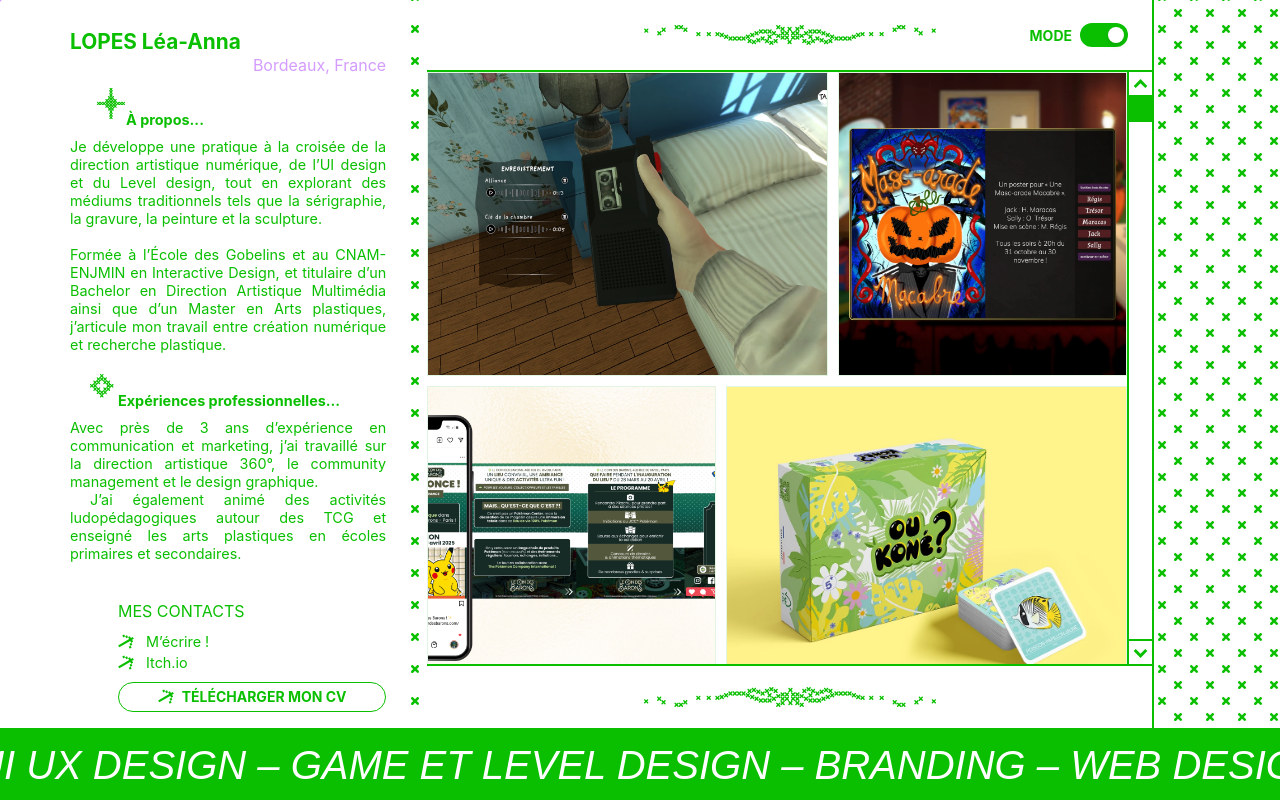
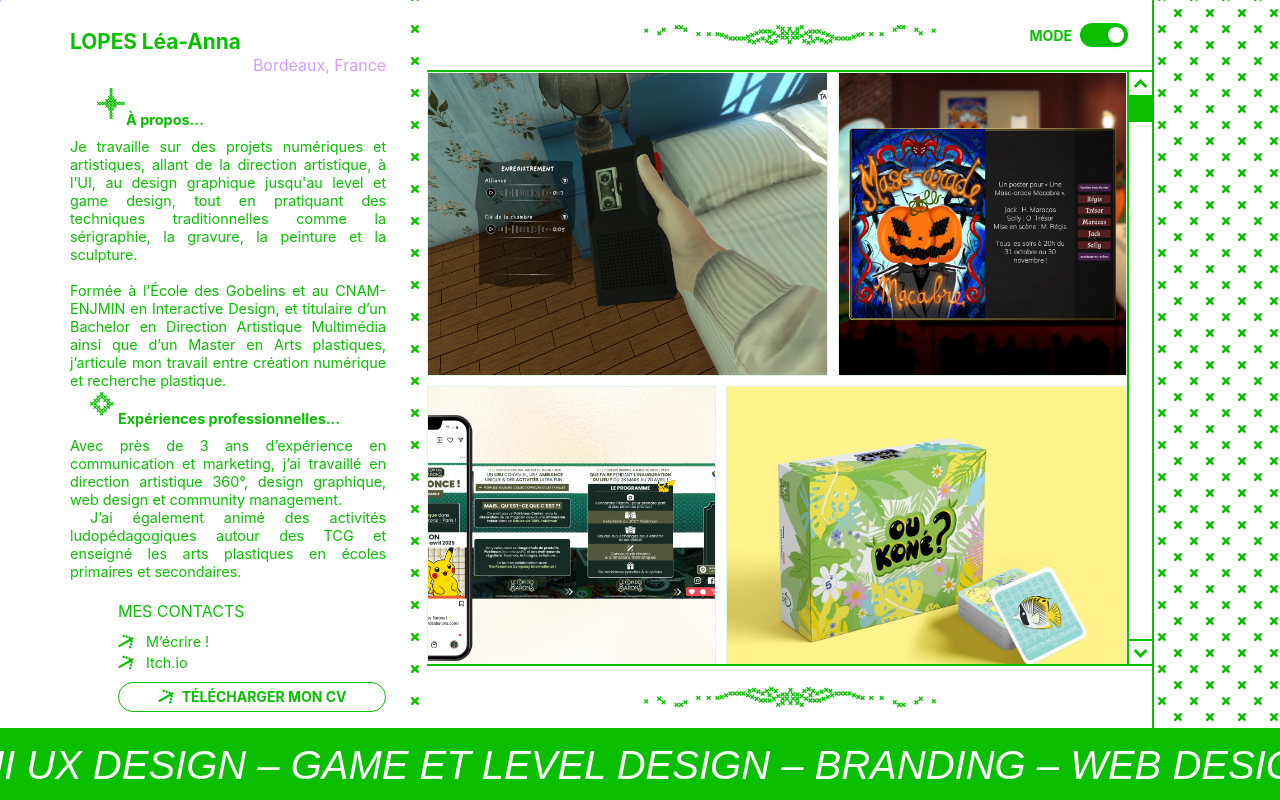
Before and after one commit to Pindmie/Book-2026, a React (Vite) app: page / in a window 1280 px wide. Built offline with nearby package versions, Linux system fonts and the light colour scheme; the HTML template or start-up script is replaced by a standard one.

Commit message:
Texte
Modifications et ajustements des textes. Taille des tags augmentés.

```diff
--- a/src/data/projectsData.js
+++ b/src/data/projectsData.js
@@ -9,10 +9,10 @@ export const projects = [
     id: "1",
     title: "Note To Myself",
     subtitle: "Jeu vidéo, 1er prix Daniel Sabatier, 2025",
-    description: "Note To Myself est un projet de fin d’études réalisé en groupe. C'est un jeu d’exploration narratif à la 1ère personne dans lequel on incarne Paule, ancienne compositrice atteinte de démence sénile, qui voit sa mémoire se fragmenter au sein de son appartement. En interagissant avec les objets du quotidien, le joueur déclenche des souvenirs altérés prenant la forme d’énigmes à recomposer, tandis que l’espace lui-même devient instable et matérialise sa désorientation. \n Au cœur du gameplay, le dictaphone agit comme un ancrage dans une réalité mouvante : il permet d’enregistrer des objets, de conserver des indices sonores et de structurer la progression. Les souvenirs reconstitués nourrissent un tableau de bord évolutif, soutenant une enquête intime autour d’une silhouette mystérieuse. \n Le jeu explore ainsi l’identité, la résilience et la perte de mémoire à travers la fragilité d’un esprit qui vacille. La 9ᵉ édition du prix Daniel Sabatier a récompensé l’excellence artistique, l’originalité et l’innovation des projets et nous avons eu l’honneur de remporter le 1er prix.",
+    description: "Note To Myself est un jeu d’exploration narratif à la 1ère personne dans lequel on incarne Paule, une ancienne compositrice atteinte de démence sénile. Ce jeu se passe dans un espace clos, son appartement, qui devient le reflet de sa mémoire fragmentée. Il a été réalisé dans le cadre d’un projet de fin d’études en groupe, et il explore des thématiques liées à la résilience et à la perte de mémoire. \n En interagissant avec les objets du quotidien, le joueur déclenche des souvenirs altérés sous forme d’énigmes à recomposer. Le dictaphone est l’élément central du gameplay, il permet d’ancrer la réalité et ainsi de reconstruire la mémoire de Paule. Ainsi, le gameplay déroule une enquête intime autour d’une présence mystérieuse. \n Ce projet a été récompensé par le 1er prix de la 9ᵉ édition du prix Daniel Sabatier pour son excellence artistique et son innovation.",
 
     // Liste des étiquettes (tags) affichées en bas à gauche
-    tags: ["Direction Artistique", "UI/UX", "Level Design","Producer","Motion Design"],
+    tags: ["Direction Artistique", "UI / UX", "Level Design","Producer","Motion Design", "Illustration"],
 
     // Liens externes
     links: [
@@ -65,10 +65,10 @@ export const projects = [
     id: "8",
     title: "Une Masc-Arade Macabre",
     subtitle: "Jeu vidéo, 2026",
-    description: "Une Masc-Arade Macabre est un jeu d’enquête en point-and-click. /n « Alors que la pièce Une Masc-Arade Macabre se joue ce soir, un drame survient. Saurez-vous percer le mystère qui l’entoure ? » /n Plongé au cœur d’un meurtre énigmatique, vous incarnez l’enquêteur chargé de reconstituer la scène et de découvrir ce qui s’est réellement passé cette soirée-là. /n Explorez la scène de crime, analysez chaque indice et cliquez sur les objets pour avancer dans votre enquête. Reconstituez votre rapport grâce à un système de drag-and-drop et finalisez-le entièrement pour conclure l’enquête !",
+    description: "Une Masc-Arade Macabre est un jeu d’enquête point-and-click. « Alors que la pièce Une Masc-Arade Macabre se joue ce soir, un drame survient. Saurez-vous percer le mystère qui l’entoure ? » Plongé au cœur d’un meurtre énigmatique, vous incarnez l’enquêteur chargé de reconstituer la scène et de découvrir ce qui s’est réellement passé cette soirée-là. \n Ce projet a été réalisé en duo, avec FFenril. \n Le gameplay tourne autour d’un système d’exploration de la scène de crime, où chaque indice, objet cliquable vous apporte des informations, dans lesquelles nous pouvons récupérer des mots pour avancer notre enquête. \n Avec ces mots, vous devez reconstituer votre rapport de police grâce à un système de drag-and-drop. Le but du jeu est de le finaliser entièrement pour lever le voile sur cette enquête.",
 
     // Liste des étiquettes (tags) affichées en bas à gauche
-    tags: ["Illustration", "UI/UX"],
+    tags: ["UI / UX", "Illustration"],
 
     // Liens externes
     links: [
@@ -119,7 +119,7 @@ export const projects = [
     id: "9",
     title: "Le Coin des Barons",
     subtitle: "Communication visuelle, design graphique et direction artistique, 2024-2026",
-    description: "Pendant deux ans, j’ai contribué à la communication du Coin des Barons en concevant différents supports visuels pour les boutiques, le merchandising et les événements. J’ai participé à l’évolution de l’identité graphique de la marque et créé des contenus digitaux pour les réseaux sociaux. \n Ce travail s’est accompagné d’échanges réguliers avec les équipes boutiques afin de développer des supports adaptés aux besoins marketing et à l’animation de la communauté. \n J’ai conçu sur Figma un système de templates pour les réseaux sociaux, pensé pour être facilement déclinable et utilisé par les équipes. Ces supports sont encore utilisés aujourd’hui dans la communication de la marque. ",
+    description: "Pendant 2 ans, j’ai participé activement à la communication du Coin des Barons, en tant que Chargée de Communication 360°. \n J’ai participé à l’évolution de l’identité graphique de la marque et créé des contenus digitaux pour les réseaux sociaux. \n J’ai conçu différents supports visuels et print pour les boutiques, le merchandising et les événements. \n Ancrée dans une petite équipe, nous étions en échanges directs avec les responsables de boutiques afin de développer des supports efficaces et adaptés aux besoins marketing et à l’animation de chaque communauté. \n \n J’ai conçu sur Figma un design system pour les réseaux sociaux, pensé pour être facilement déclinable et utilisé encore aujourd’hui par les nouvelles équipes.",
 
     // Liste des étiquettes (tags) affichées en bas à gauche
     tags: ["Design graphique", "Communication", "Direction artistique", "Community management", "Print", "Merchandising", "Event","Illustration"],
@@ -186,10 +186,10 @@ export const projects = [
     id: "2",
     title: "Ou koné ?",
     subtitle: "Jeu de société, 2024",
-    description: "Ou Koné ? est mon projet de fin d’étude en direction artistique : la création complète d’une marque de jeu de société éducatif dédiée à la faune de l’île de La Réunion. Il mêle des univers qui me tiennent à cœur, illustration et engagement pédagogique, avec pour ambition de sensibiliser les plus jeunes à la biodiversité locale à travers le jeu. \n Ce projet constitue un développement de marque à 360°, construit à partir d’une analyse stratégique approfondie, puis de la conception d’une direction artistique complète, dans une logique de marque prête à être commercialisée. Une charte graphique complète ainsi qu’un dossier de synthèse regroupant l’ensemble de la stratégie ont été réalisés. \n Le jeu comprend 30 animaux répartis en trois catégories (eau, terre, air), illustrés dans un style semi-réaliste et kawaii, évoluant dans un univers végétal inspiré de la flore luxuriante réunionnaise. Ses mécaniques de jeu sont inspirées du principe du Qui est-ce ? : une approche simple de déduction qui permet aux enfants d’apprendre tout en s’amusant.",
+    description: "Ou Koné ? est mon projet de fin d’étude en direction artistique : la création complète d’une marque de jeu de société éducatif dédiée à la faune de l’île de La Réunion. Mêlant illustration et engagement pédagogique, il a pour ambition de sensibiliser les plus jeunes à la biodiversité locale. \n Ce projet est un développement de marque à 360°, construit à partir d’une analyse stratégique approfondie, puis de la conception d’une direction artistique et une charte graphique complète. Cela dans une logique de marque prête à être commercialisée. \n Le jeu comprend 30 animaux répartis en trois catégories (eau, terre, air), illustrés dans un style semi-réaliste et kawaii et, un univers végétal inspiré de la flore luxuriante réunionnaise. Les mécaniques de jeu reprennent celles du Qui est-ce ? : une approche simple de déduction qui permet aux enfants d’apprendre tout en s’amusant.",
 
     // Liste des étiquettes (tags) affichées en bas à gauche
-    tags: ["Direction Artistique", "Branding", "Identité Visuelle", "Illustration", "Stratégie de marque", "UX Design", "Web Design", "Packaging", "Social Media Design"],
+    tags: ["Direction Artistique", "Branding", "Identité Visuelle", "Illustration", "Stratégie de marque", "UI / UX", "Web Design", "Packaging", "Social Media Design"],
 
     // Liens externes
     links: [
@@ -237,7 +237,7 @@ export const projects = [
     title: "Le Moulin des Grainettes",
     subtitle: "Jeu vidéo, 2024",
     // \n = espace \u00A0 = alinéa
-    description: "Le Moulin des Grainettes est un jeu narratif point and click inspiré du moulin de Fosseuse, où l’exploration des lieux est au cœur de l’expérience. \n\u00A0\u00A0\u00A0\u00A0À travers une ambiance mêlant humour et fantastique, le projet met en scène Jean, un cadre parisien bloqué en pleine campagne, contraint de collaborer avec de mystérieuses Grainettes pour redonner vie à un moulin abandonné. \n\u00A0\u00A0\u00A0\u00A0 Pensé comme une aventure introspective, le jeu articule narration et mécaniques autour de la notion de choix, invitant le joueur à explorer chaque pièce, rencontrer ses habitants et questionner, au fil d’une longue nuit, le rapport au travail, aux rêves oubliés et au mode de vie moderne. \n\n\n\u00A0\u00A0\u00A0\u00A0Il s’agit d’un projet semi-professionnel réalisé dans le cadre d’une collaboration avec Aurélie, propriétaire de Robin des Moulins, un lieu aménagé pour des séminaires au vert, des formations RSE et des retraites bien-être, ainsi qu’avec la formation IDE.",
+    description: "Le Moulin des Grainettes est un jeu narratif point-and-click, inspiré du moulin de Fosseuse.  \n À travers une ambiance mêlant humour et fantastique, le jeu met en scène Jean, un cadre parisien bloqué en pleine campagne, contraint de collaborer avec de mystérieuses Grainettes pour redonner vie à un moulin abandonné. Pensé comme une aventure introspective, le jeu s’articule autour de la narration et de la notion de choix, invitant le joueur à explorer chaque pièce, rencontrer ses habitants et se questionner, le temps d’une longue nuit.  \n Ce projet semi-professionnel a été réalisé dans le cadre d’une collaboration avec Aurélie, propriétaire de Robin des Moulins, un lieu aménagé pour des séminaires au vert, des formations RSE et des retraites bien-être, ainsi qu’avec la formation IDE.",
 
     // Liste des étiquettes (tags) affichées en bas à gauche
     tags: ["Direction Artistique", "UI/UX", "Voice","Chara design"],
@@ -276,7 +276,7 @@ export const projects = [
     id: "4",
     title: "Projet en sérigraphie",
     subtitle: "Illustration et print, 2020",
-    description: "Projet Le Manchot Hardi – \n Création d’un magazine complet pour enfants, incluant histoire, bande dessinée, mini-jeux et articles scientifiques vulgarisés. L’ensemble a été imaginé, rédigé, illustré, imprimé et relié à la main en biochromie, pour offrir un objet à la fois ludique, pédagogique et artistique. \n\n\n  Projet Loup Garou – \n Redesign du jeu classique Loup Garou de Thiercelieux en biochromie, entièrement réalisé à la main. Chaque illustration et élément graphique a été repensé et stylisé, tout en respectant l’esprit du jeu original. ",
+    description: "Projet Le Manchot Hardi – \n Création d’un magazine complet pour enfants, incluant histoire, bande dessinée, mini-jeux et articles scientifiques vulgarisés. Ce projet a été imaginé, rédigé, illustré, imprimé et relié à la main en biochromie, pour offrir un objet à la fois ludique, pédagogique et artistique. \n\n\n  Projet Loup Garou – \n Redesign du jeu de société emblématique Les Loups-Garous de Thiercelieux. Entièrement réalisé à la main, en biochromie chaque illustration et élément graphique a été repensé et stylisé, tout en respectant l’esprit du jeu original. ",
 
     // Liste des étiquettes (tags) affichées en bas à gauche
     tags: ["Illustration", "Print", "Narration"],
@@ -312,7 +312,7 @@ export const projects = [
     id: "5",
     title: "Motion Design",
     subtitle: "Quelques projets, 2024",
-    description: "Ces motion designs explorent différentes techniques à travers le rythme et le mouvement. En jouant sur la vitesse, la dynamique et la synchronisation avec la musique, j’expérimente une mise en tension visuelle rythmée, portée par un travail de fond et de forme, pensé pour faire sourire. Le traitement typographique, parfois lyrique, s’accorde à la musique afin de créer des compositions immersives. ",
+    description: "Ces motion designs explorent différentes techniques à travers le rythme et le mouvement. En jouant sur la vitesse, la dynamique et la synchronisation avec la musique, j’expérimente une mise en tension de fond et de forme, pensé pour procurer le sourire. Le traitement typographique, parfois lyrique, s’accorde sur la musique afin de créer des compositions immersives. ",
 
     // Liste des étiquettes (tags) affichées en bas à gauche
     tags: ["Motion Design","Montage"],
@@ -351,7 +351,7 @@ export const projects = [
     id: "6",
     title: "Web Design",
     subtitle: "Prototypage et maquettes sur Figma, 2023-2024",
-    description: "J’ai réalisé ces projets de web design, du wireframe au prototypage sur Figma, pour répondre aux besoins clients au sein d’une agence d’influence. Ils concernaient des sites no code et WordPress, conçus en collaboration avec un développeur, avec une attention particulière portée à la hiérarchie de l’information et à la représentation de l’identité visuelle de chaque marque, afin de répondre au mieux au brief.",
+    description: "J’ai réalisé ces projets de web design, du wireframe au prototypage sur Figma, pour répondre à des besoins clients au sein d’une agence d’influence. Ils concernaient des sites no code et WordPress, conçus en collaboration avec un développeur, avec une attention particulière portée à la hiérarchie de l’information et à la représentation de l’identité visuelle de chaque marque, afin de répondre au mieux aux différents briefs.",
 
     // Liste des étiquettes (tags) affichées en bas à gauche
     tags: ["Web Design", "UI/UX", "Wireframe"],
@@ -389,7 +389,7 @@ export const projects = [
     id: "7",
     title: "Projet artistique, La Mer",
     subtitle: "Stop motion et print, 2019",
-    description: "Ce projet d’édition réalisé en duo avec Vanille Manier-Panetier, prend la forme d’un court livre retraçant le processus créatif de notre stop motion en sel. \n La mer, douce et envoûtante mais empreinte de mélancolie, se déploie dans toute sa puissance et sa fragilité. Une animation en stop motion accompagne la musique de Nine Inch Nails - La Mer, créant une immersion poétique où les émotions se mêlent à l’écume des vagues. ",
+    description: "Ce projet d’édition réalisé en duo avec Vanille Manier-Panetier, prend la forme d’un court livre retraçant le processus créatif de notre stop motion en sel. \n La mer, douce, envoûtante mais empreinte de mélancolie, se déploie avec puissance. C'est une animation réalisée en stop motion, rythmée sur la musique de Nine Inch Nails - La Mer, créant une immersion poétique où les émotions se mêlent à l’écume des vagues. ",
 
     // Liste des étiquettes (tags) affichées en bas à gauche
     tags: ["Stop Motion", "Print"],
--- a/src/pages/Home.jsx
+++ b/src/pages/Home.jsx
@@ -69,7 +69,7 @@ const Home = () => {
                     À propos...</h3>
                 </div>
                 <p className="text-[clamp(0.85rem,1.8vh,1rem)] leading-tight text-justify whitespace-pre-line">
-                  Je développe une pratique à la croisée de la direction artistique numérique, de l’UI design et du Level design, tout en explorant des médiums traditionnels tels que la sérigraphie, la gravure, la peinture et la sculpture.
+                  Je travaille sur des projets numériques et artistiques, allant de la direction artistique, à l’UI, au design graphique jusqu'au level et game design, tout en pratiquant des techniques traditionnelles comme la sérigraphie, la gravure, la peinture et la sculpture.
                   {"\n\n"}
                   Formée à l’École des Gobelins et au CNAM-ENJMIN en Interactive Design, et titulaire d’un Bachelor en Direction Artistique Multimédia ainsi que d’un Master en Arts plastiques, j’articule mon travail entre création numérique et recherche plastique.
                 </p>
@@ -87,7 +87,7 @@ const Home = () => {
               </h3>
             </div>
                 <p className="text-[clamp(0.85rem,1.8vh,1rem)] leading-tight text-justify whitespace-pre-line">
-                  Avec près de 3 ans d’expérience en communication et marketing, j’ai travaillé sur la direction artistique 360°, le community management et le design graphique.
+                  Avec près de 3 ans d’expérience en communication et marketing, j’ai travaillé en direction artistique 360°, design graphique, web design et community management.
                   {"\n\u00A0"}
                   J’ai également animé des activités ludopédagogiques autour des TCG et enseigné les arts plastiques en écoles primaires et secondaires.
                 </p>
--- a/src/pages/ProjectDetail.jsx
+++ b/src/pages/ProjectDetail.jsx
@@ -139,10 +139,11 @@ const ProjectDetail = ({ project, onClose, sharedTransition }) => {
             <div className="flex-shrink-0 text-brand text-[clamp(0.9rem,1.6vh,0.95rem)] leading-snug text-justify whitespace-pre-line ovegit qsrflow-hidden" style={{ columnCount: 3, columnFill: "auto", columnGap: "40px", height: "150px", width: "100%", maxWidth: "1350px" }}>
               {project.description}
             </div>
+
             <div className="mt-16 flex justify-between items-end pb-2 flex-shrink-0 mb-[5rem]">
               <div className="flex flex-wrap gap-2 max-w-[70%]">
                 {project.tags?.map((tag, i) => (
-                  <span key={i} className="px-4 py-1 rounded-full text-white text-[0.8rem] uppercase font-light" style={{ backgroundColor: "#d49cff" }}>{tag}</span>
+                  <span key={i} className="px-4 py-1 rounded-full text-white text-[1rem] uppercase font-light" style={{ backgroundColor: "#d49cff" }}>{tag}</span>
                 ))}
               </div>
               <div className="flex flex-col gap-1">
```
